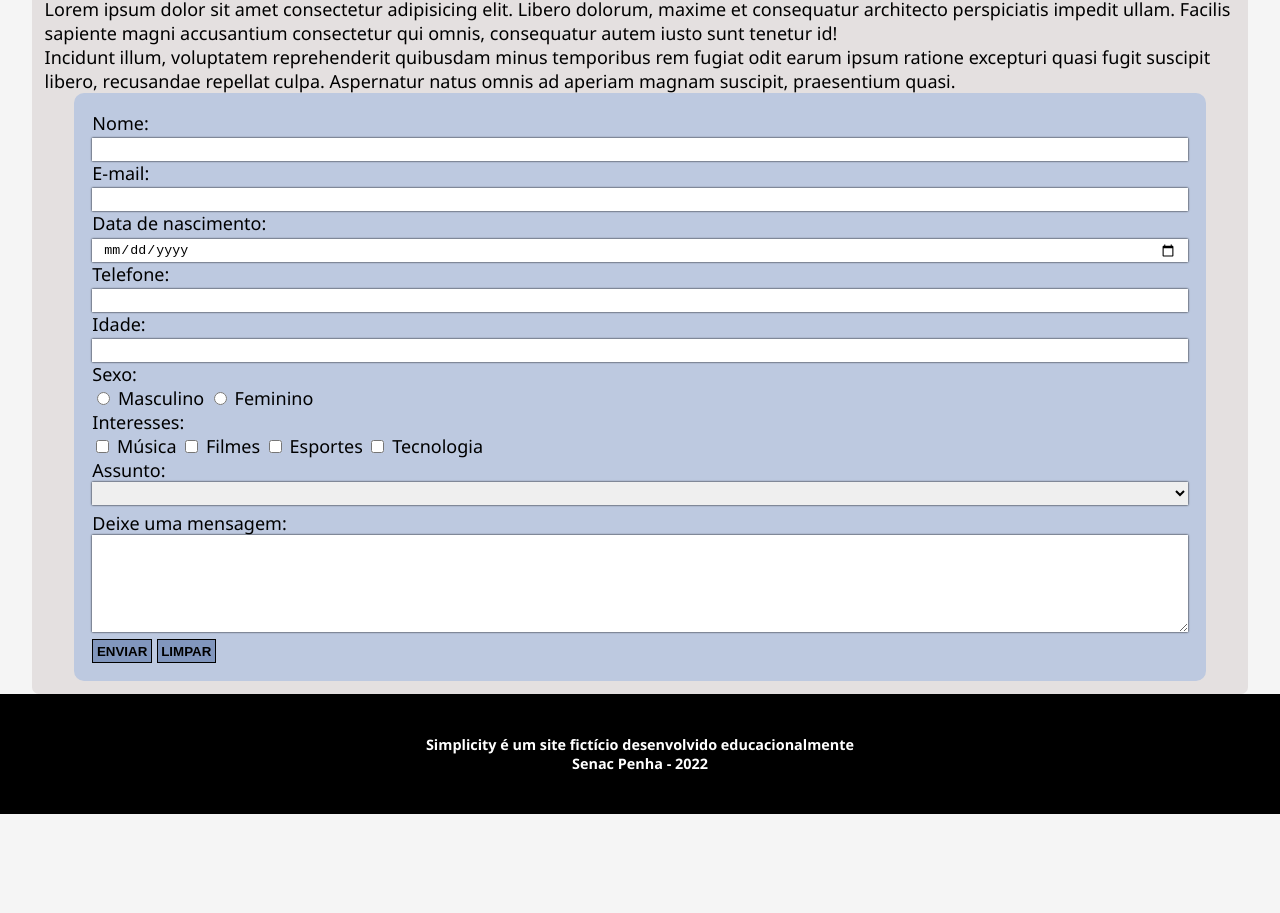
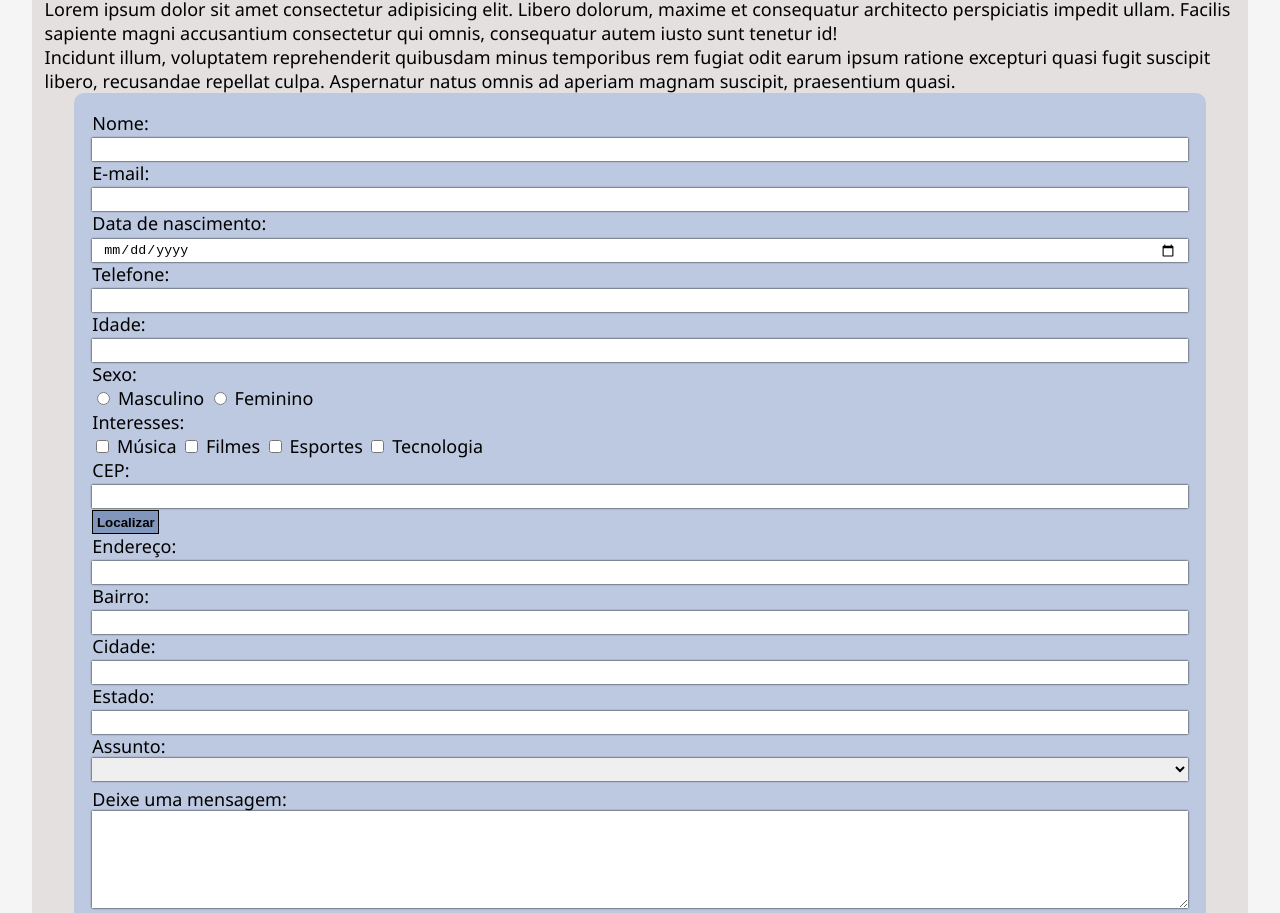
Before and after one commit to thaissechetin/thaissechetin.github.io, a plain HTML site: page simplicity/contato.html in a window 1280 px wide. Shown: the part 158-1071 px from the top of the page. Before the commit the page ends 972 px from the top, so only its background shows below. Drawn offline with Linux system fonts and the light colour scheme.

Commit message:
html  endereço
anexado html dos campos de endereço

```diff
--- a/simplicity/contato.html
+++ b/simplicity/contato.html
@@ -37,13 +37,18 @@
 
             <h2>Contato</h2>
 
-<p>Lorem ipsum dolor sit amet consectetur adipisicing elit. Libero dolorum, maxime et consequatur architecto perspiciatis impedit ullam. Facilis sapiente magni accusantium consectetur qui omnis, consequatur autem iusto sunt tenetur id!</p>
+            <p>Lorem ipsum dolor sit amet consectetur adipisicing elit. Libero dolorum, maxime et consequatur architecto
+                perspiciatis impedit ullam. Facilis sapiente magni accusantium consectetur qui omnis, consequatur autem
+                iusto sunt tenetur id!</p>
 
-<p>Incidunt illum, voluptatem reprehenderit quibusdam minus temporibus rem fugiat odit earum ipsum ratione excepturi quasi fugit suscipit libero, recusandae repellat culpa. Aspernatur natus omnis ad aperiam magnam suscipit, praesentium quasi.</p>
+            <p>Incidunt illum, voluptatem reprehenderit quibusdam minus temporibus rem fugiat odit earum ipsum ratione
+                excepturi quasi fugit suscipit libero, recusandae repellat culpa. Aspernatur natus omnis ad aperiam
+                magnam suscipit, praesentium quasi.</p>
 
             <form action="" method="post">
                 <div>
-                    <label for="">Nome:</label> <!--  o "for" tem que estar de acordo com o id, essencial para acessibilidade-->
+                    <label for="">Nome:</label>
+                    <!--  o "for" tem que estar de acordo com o id, essencial para acessibilidade-->
                     <input type="text" name="nome" id="nome" required>
                 </div>
 
@@ -55,7 +60,7 @@
                 <div>
                     <label for="Data">Data de nascimento:</label>
                     <input type="date" name="data" id="Data">
-                </div>  <!-- colocamos em div para poder deixar um abaixo doouttro sem perder tempo fazendo css -->
+                </div> <!-- colocamos em div para poder deixar um abaixo doouttro sem perder tempo fazendo css -->
 
                 <div>
                     <label for="telefone">Telefone:</label>
@@ -70,7 +75,7 @@
 
                 <div>
                     <p>Sexo:</p>
-                    <input type="radio" name="sexo" id="masculino">  <!-- radio:seleção unica -->
+                    <input type="radio" name="sexo" id="masculino"> <!-- radio:seleção unica -->
                     <label for="masculino">Masculino</label>
 
                     <input type="radio" name="sexo" id="feminino">
@@ -93,20 +98,55 @@
                     <label for="tecnologia">Tecnologia</label>
                 </div>
 
+
+                <!-- INÍCIO HTML PARA CEP/ENDEREÇO -->
+                <div>
+                    <label for="cep">CEP:</label>
+                    <input type="text" id="cep" name="cep" maxlength="9" required>
+                    <button id="localizar-cep">Localizar</button>
+                    <b id="status"></b>
+                </div>
+                <div>
+                    <label for="endereco">Endereço:</label>
+                    <input type="text" id="endereco" name="endereco" size="30">
+                </div>
+                <div>
+                    <label for="bairro">Bairro:</label>
+                    <input type="text" id="bairro" name="bairro">
+                </div>
+                <div>
+                    <label for="cidade">Cidade:</label>
+                    <input type="text" id="cidade" name="cidade">
+                </div>
+                <div>
+                    <label for="estado">Estado:</label>
+                    <input type="text" id="estado" name="estado">
+                </div>
+                <!-- /FIM HTML PARA CEP/ENDEREÇO -->
+
+
+
+
+
+
+
+
+
                 <div>
                     <label for="assunto">Assunto:</label>
                     <select name="assunto" id="assunto">
-                        <option ></option> <!-- deixar um vazio de proposito para o usuario escolher uma das opcoes -->
-                        <option >Dúvidas</option>
-                        <option >Elogios</option>
-                        <option >Reclamações</option>
-                        <option >Outros</option>
+                        <option></option> <!-- deixar um vazio de proposito para o usuario escolher uma das opcoes -->
+                        <option>Dúvidas</option>
+                        <option>Elogios</option>
+                        <option>Reclamações</option>
+                        <option>Outros</option>
                     </select>
 
                 </div>
 
                 <div>
-                    <label for="mensagem">Deixe uma mensagem:</label> <br> <!-- o br vai deixar a caixa de mensagem embaixo -->
+                    <label for="mensagem">Deixe uma mensagem:</label> <br>
+                    <!-- o br vai deixar a caixa de mensagem embaixo -->
                     <textarea name="mensagem" id="mensagem" cols="20" rows="5"></textarea>
                 </div>
 
@@ -135,6 +175,8 @@
 
     <script src="js/menu.js"></script>
 
+    <script src="js/scripts.js"></script>
+
 </body>
 
 </html>
```
Also changed, not shown: simplicity/js/scripts.js (added).
